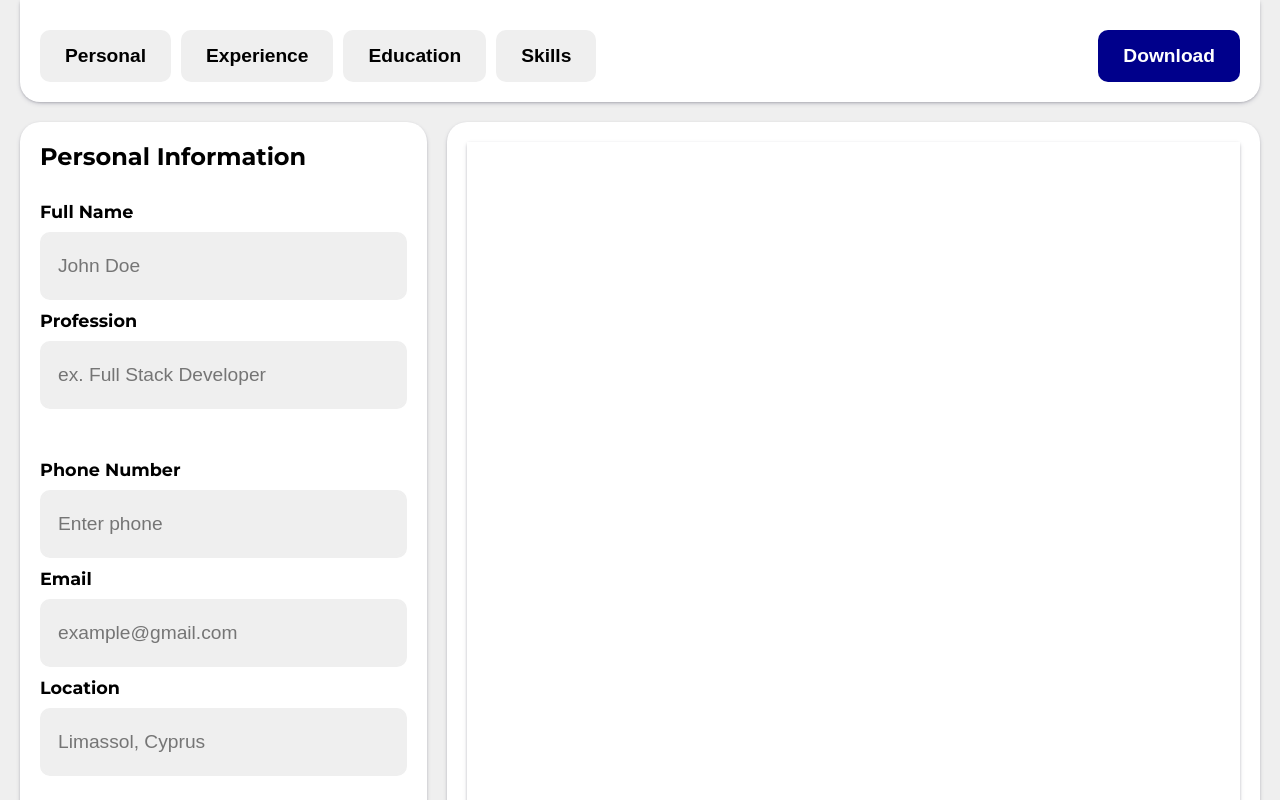
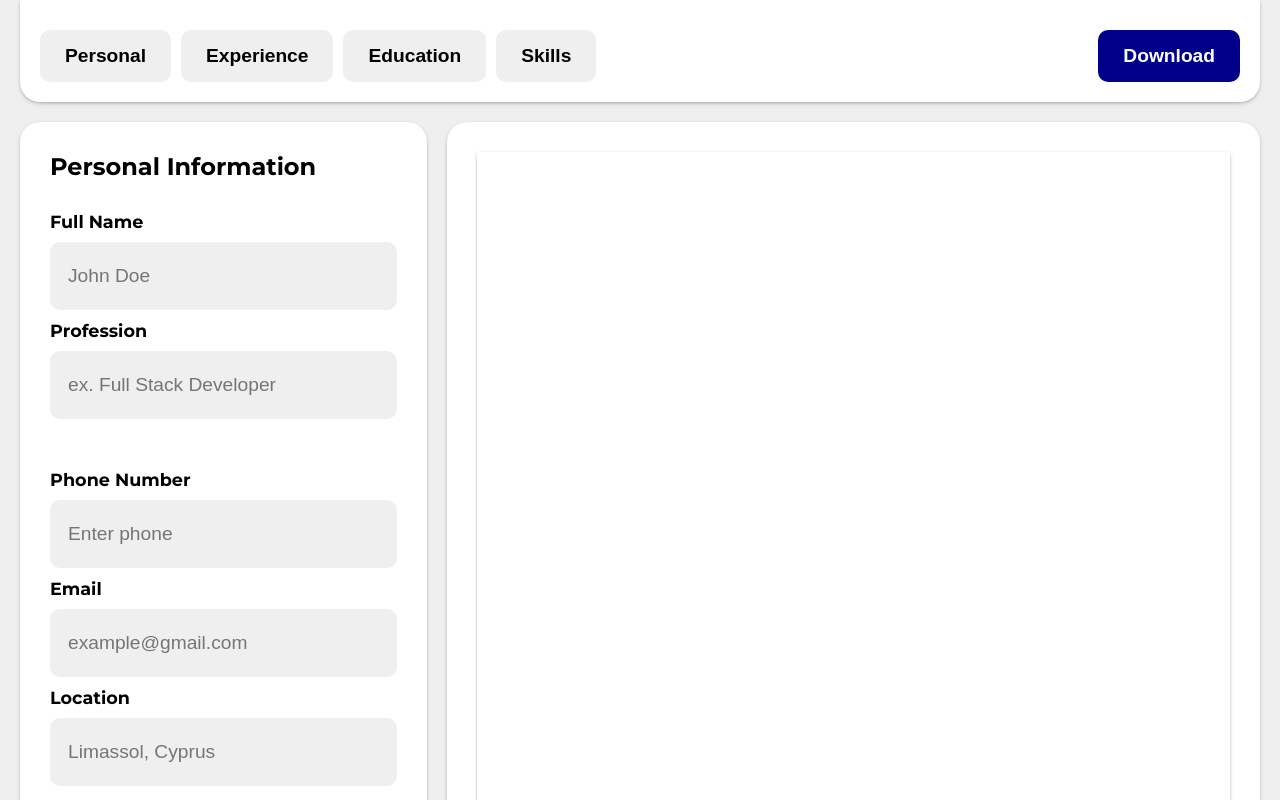
Before and after one commit to ArtemiiHH/cv-builder, a React (Vite) app: page / in a window 1280 px wide. Shown: the top 800 px of the page. Built offline with nearby package versions, Linux system fonts and the light colour scheme.

Commit message:
Increase preview & editor padding

```diff
--- a/src/styles/App.css
+++ b/src/styles/App.css
@@ -69,7 +69,7 @@ section {
 .editor-window,
 .preview-window {
   background-color: white;
-  padding: 20px;
+  padding: 30px;
   box-shadow: rgba(50, 50, 93, 0.25) 0px 2px 5px -1px,
     rgba(0, 0, 0, 0.3) 0px 1px 3px -1px;
   border-top-left-radius: 20px;
@@ -138,7 +138,7 @@ textarea:focus {
 
 /* Preview window */
 .preview-window {
-  padding: 20px 20px 0 20px;
+  padding: 30px 30px 0 30px;
 }
 
 /* CV sheet preview */
```
